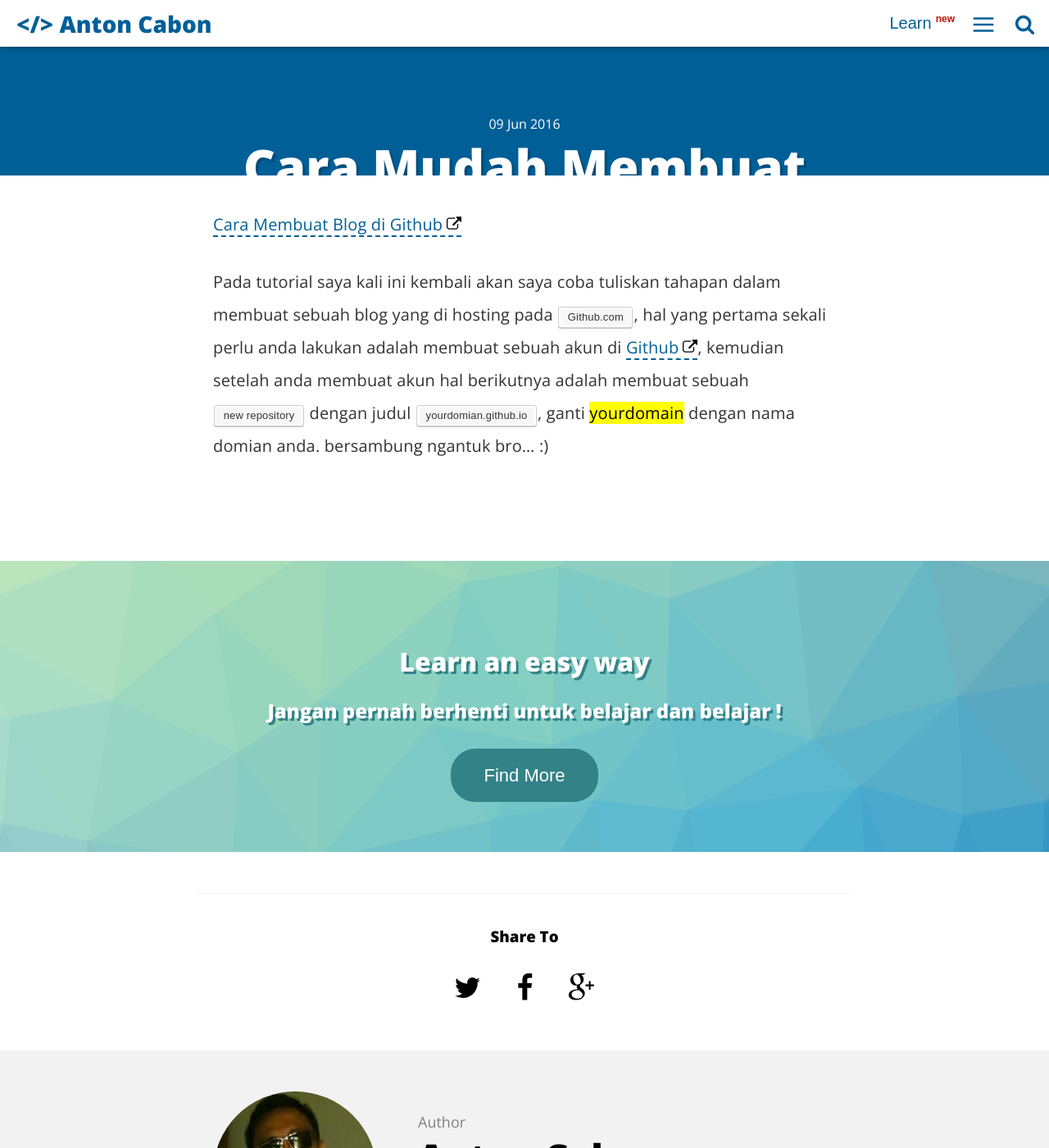
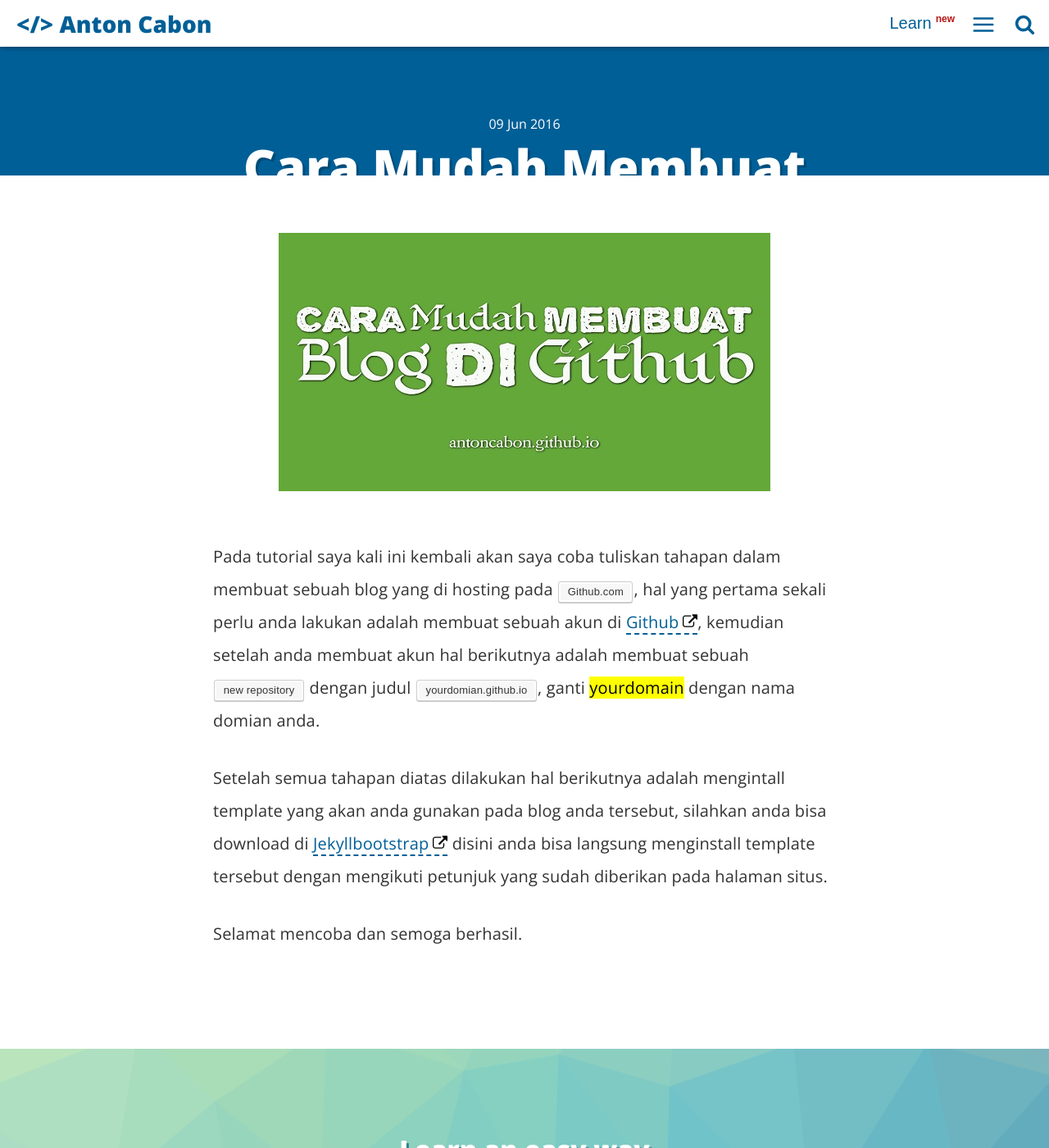
Before and after one commit to antoncabon/antoncabon.github.io, a Jekyll site: the page built from _posts/2016-06-09-cara-mudah-membuat-blog-di-github.md, in a window 1280 px wide and 1400 px high, scrolled down 286 px. Shown: the whole window at 82% size. Built offline with Jekyll 4.4.1, drawn with Linux system fonts in a browser that asks for light colours; comment, search, counter and statistics services are not loaded.

Commit message:
Update 2016-06-09-cara-mudah-membuat-blog-di-github.md

```diff
--- a/_posts/2016-06-09-cara-mudah-membuat-blog-di-github.md
+++ b/_posts/2016-06-09-cara-mudah-membuat-blog-di-github.md
@@ -11,6 +12,10 @@ categories:
 twitter_text: "Cara Mudah Membuat Blog Di Github"
 introduction: "Bagaimana cara kita menampilkan Bootstrap Modal Animation Effects pada halaman postingan blog."
 ---
-[Cara Membuat Blog di Github](https://antoncabon.github.io/assets/img/tutorial/blog-github.jpg)
+![Cara Membuat Blog di Github](/assets/img/tutorial/blog-github.jpg)
 
-Pada tutorial saya kali ini kembali akan saya coba tuliskan tahapan dalam membuat sebuah blog yang di hosting pada <kbd>Github.com</kbd>, hal yang pertama sekali perlu anda lakukan adalah membuat sebuah akun di [Github](https://github.com), kemudian setelah anda membuat akun hal berikutnya adalah membuat sebuah <kbd>new repository</kbd> dengan judul <kbd>yourdomian.github.io</kbd>, ganti <mark>yourdomain</mark> dengan nama domian anda. bersambung ngantuk bro... :)
+Pada tutorial saya kali ini kembali akan saya coba tuliskan tahapan dalam membuat sebuah blog yang di hosting pada <kbd>Github.com</kbd>, hal yang pertama sekali perlu anda lakukan adalah membuat sebuah akun di [Github](https://github.com), kemudian setelah anda membuat akun hal berikutnya adalah membuat sebuah <kbd>new repository</kbd> dengan judul <kbd>yourdomian.github.io</kbd>, ganti <mark>yourdomain</mark> dengan nama domian anda.
+
+Setelah semua tahapan diatas dilakukan hal berikutnya adalah mengintall template yang akan anda gunakan pada blog anda tersebut, silahkan anda bisa download di [Jekyllbootstrap](http://themes.jekyllbootstrap.com/) disini anda bisa langsung menginstall template tersebut dengan mengikuti petunjuk yang sudah diberikan pada halaman situs.
+
+Selamat mencoba dan semoga berhasil.
```
Also changed, not shown: other parts of _posts/2016-06-09-cara-mudah-membuat-blog-di-github.md (+1 -0 lines).
